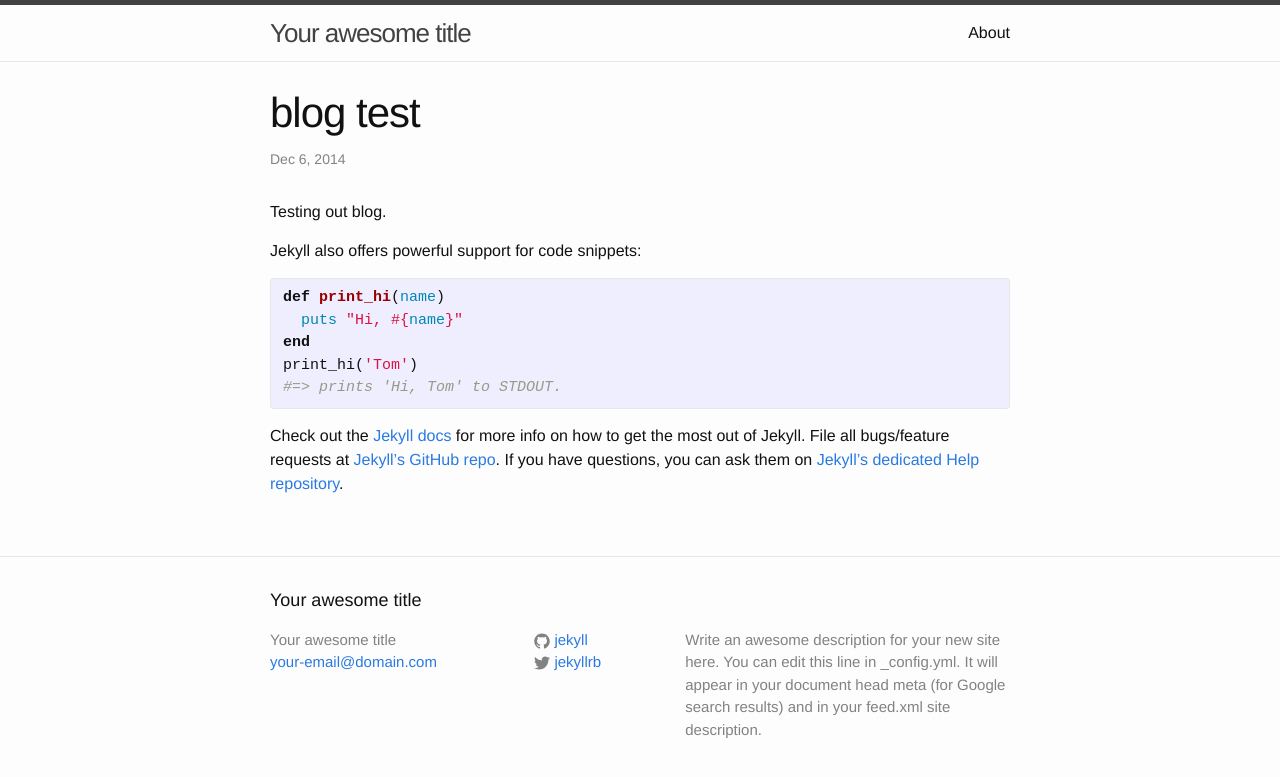
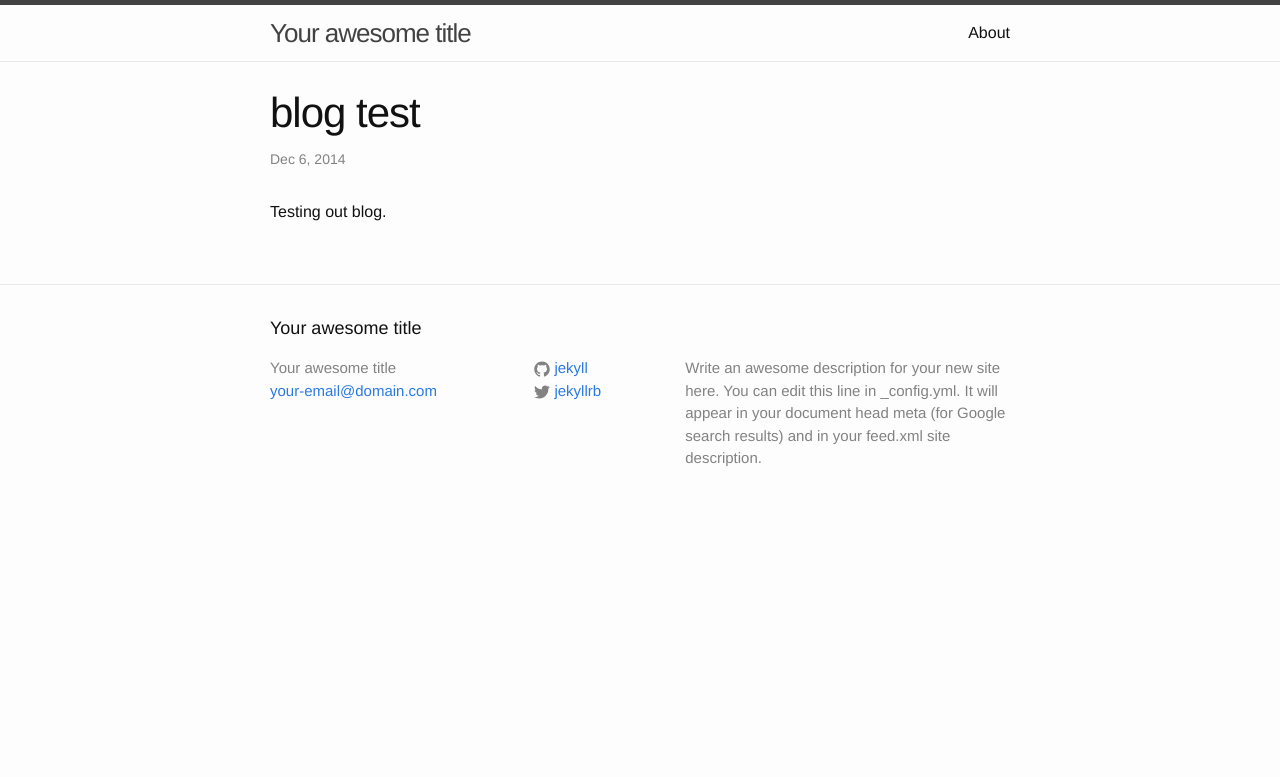
Before and after one commit to edwinunger/edwinunger.github.io, a Jekyll site: the page built from _posts/2014-12-06-test.md, in a window 1280 px wide. Shown: the top 777 px of the page. Built offline with Jekyll 4.4.1, drawn with Linux system fonts in a browser that asks for light colours.

Commit message:
testing blog

```diff
--- a/_posts/2014-12-06-test.md
+++ b/_posts/2014-12-06-test.md
@@ -5,20 +5,3 @@
 categories: blog
 ---
 Testing out blog.
-
-
-Jekyll also offers powerful support for code snippets:
-
-{% highlight ruby %}
-def print_hi(name)
-  puts "Hi, #{name}"
-end
-print_hi('Tom')
-#=> prints 'Hi, Tom' to STDOUT.
-{% endhighlight %}
-
-Check out the [Jekyll docs][jekyll] for more info on how to get the most out of Jekyll. File all bugs/feature requests at [Jekyll’s GitHub repo][jekyll-gh]. If you have questions, you can ask them on [Jekyll’s dedicated Help repository][jekyll-help].
-
-[jekyll]:      http://jekyllrb.com
-[jekyll-gh]:   https://github.com/jekyll/jekyll
-[jekyll-help]: https://github.com/jekyll/jekyll-help
```
